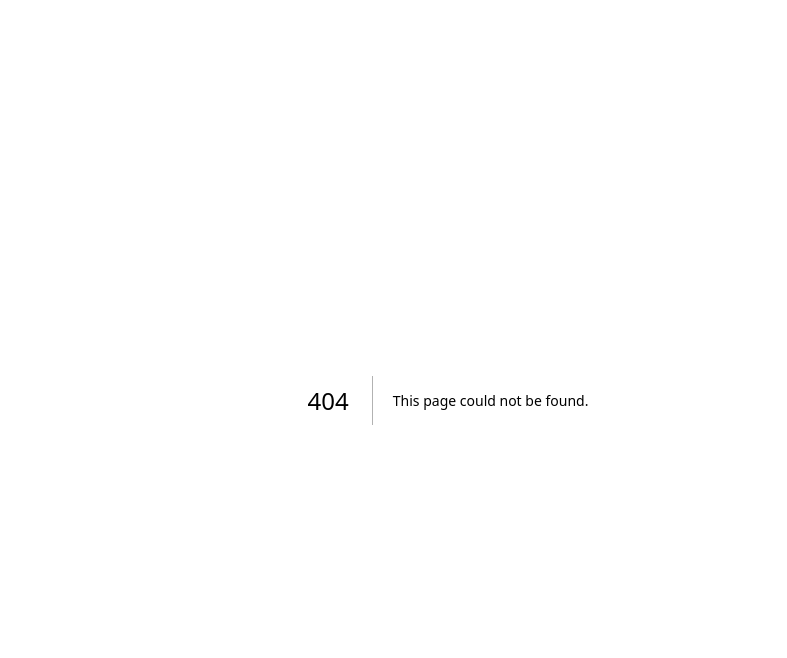
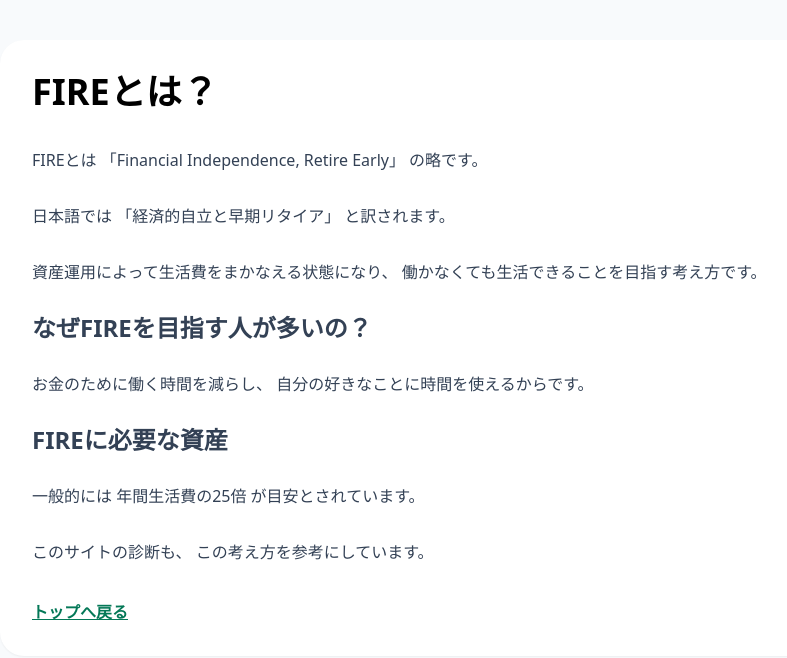
Before and after one commit to shin8612/nisa-simulator, a Next.js app: page /about-fire in a window 1280 px wide. Before the commit this address had no page. Shown: the top 658 px of the page, without its empty margins (192-979 px from the left). Built offline with nearby package versions, Linux system fonts and the light colour scheme.

Commit message:
Add diagnosis explanation and improve inputs

```diff
--- /dev/null
+++ b/app/about-fire/page.tsx
@@ -0,0 +1,61 @@
+export default function FirePage() {
+  return (
+    <main className="min-h-screen bg-slate-50 px-4 py-10">
+      <div className="mx-auto max-w-4xl rounded-3xl bg-white p-8 shadow-sm">
+        <h1 className="text-4xl font-black">
+          FIREとは？
+        </h1>
+
+        <div className="mt-8 space-y-6 text-slate-700 leading-8">
+          <p>
+            FIREとは
+            「Financial Independence, Retire Early」
+            の略です。
+          </p>
+
+          <p>
+            日本語では
+            「経済的自立と早期リタイア」
+            と訳されます。
+          </p>
+
+          <p>
+            資産運用によって生活費をまかなえる状態になり、
+            働かなくても生活できることを目指す考え方です。
+          </p>
+
+          <h2 className="text-2xl font-bold">
+            なぜFIREを目指す人が多いの？
+          </h2>
+
+          <p>
+            お金のために働く時間を減らし、
+            自分の好きなことに時間を使えるからです。
+          </p>
+
+          <h2 className="text-2xl font-bold">
+            FIREに必要な資産
+          </h2>
+
+          <p>
+            一般的には
+            年間生活費の25倍
+            が目安とされています。
+          </p>
+
+          <p>
+            このサイトの診断も、
+            この考え方を参考にしています。
+          </p>
+        </div>
+
+        <a
+          href="/"
+          className="mt-8 inline-block font-bold text-emerald-700 underline"
+        >
+          トップへ戻る
+        </a>
+      </div>
+    </main>
+  );
+}
--- /dev/null
+++ b/app/about-nisa/page.tsx
@@ -0,0 +1,48 @@
+export default function NisaPage() {
+  return (
+    <main className="min-h-screen bg-slate-50 px-4 py-10">
+      <div className="mx-auto max-w-4xl rounded-3xl bg-white p-8 shadow-sm">
+        <h1 className="text-4xl font-black">
+          新NISAとは？
+        </h1>
+
+        <div className="mt-8 space-y-6 text-slate-700 leading-8">
+          <p>
+            新NISAは、
+            投資で得た利益が非課税になる制度です。
+          </p>
+
+          <p>
+            通常は利益に約20%の税金がかかりますが、
+            NISA口座では税金がかかりません。
+          </p>
+
+          <h2 className="text-2xl font-bold">
+            年間投資枠
+          </h2>
+
+          <p>
+            新NISAの年間投資枠は
+            最大360万円です。
+          </p>
+
+          <h2 className="text-2xl font-bold">
+            なぜ人気なの？
+          </h2>
+
+          <p>
+            長期投資と非常に相性が良く、
+            FIREを目指す人にも人気があります。
+          </p>
+        </div>
+
+        <a
+          href="/"
+          className="mt-8 inline-block font-bold text-emerald-700 underline"
+        >
+          トップへ戻る
+        </a>
+      </div>
+    </main>
+  );
+}
--- /dev/null
+++ b/app/about-rule/page.tsx
@@ -0,0 +1,49 @@
+export default function RulePage() {
+  return (
+    <main className="min-h-screen bg-slate-50 px-4 py-10">
+      <div className="mx-auto max-w-4xl rounded-3xl bg-white p-8 shadow-sm">
+        <h1 className="text-4xl font-black">
+          4%ルールとは？
+        </h1>
+
+        <div className="mt-8 space-y-6 text-slate-700 leading-8">
+          <p>
+            FIREで有名な考え方です。
+          </p>
+
+          <p>
+            資産の4%以内で生活できれば、
+            長期間資産が尽きにくいとされています。
+          </p>
+
+          <h2 className="text-2xl font-bold">
+            例
+          </h2>
+
+          <p>
+            年間生活費300万円なら、
+            必要資産は約7500万円です。
+          </p>
+
+          <p>
+            300万円 ÷ 4%
+            =
+            7500万円
+          </p>
+
+          <p>
+            このサイトのFIRE目標額も、
+            この考え方を参考にしています。
+          </p>
+        </div>
+
+        <a
+          href="/"
+          className="mt-8 inline-block font-bold text-emerald-700 underline"
+        >
+          トップへ戻る
+        </a>
+      </div>
+    </main>
+  );
+}
--- a/app/page.tsx
+++ b/app/page.tsx
@@ -151,9 +151,11 @@ export default function Home() {
             <div className="mt-6 space-y-5">
               <Input label="現在の年齢" value={age} setValue={setAge} suffix="歳" min={18} step={1} />
               <Input label="毎月積立額" value={monthly} setValue={setMonthly} suffix="円" min={0} step={1000} />
+
               <div className="rounded-2xl bg-emerald-50 p-4 text-sm leading-6 text-emerald-900">
                 新NISAの年間投資枠は最大360万円です。本シミュレーターでは、FIRE試算のためNISA枠を超える積立額も入力できます。
               </div>
+
               <Input label="想定年利" value={annualRate} setValue={setAnnualRate} suffix="%" min={0} step={0.1} />
               <Input label="積立年数" value={years} setValue={setYears} suffix="年" min={1} step={1} />
               <Input label="現在の運用資産" value={current} setValue={setCurrent} suffix="円" min={0} step={10000} />
@@ -244,6 +246,38 @@ export default function Home() {
               </ResponsiveContainer>
             </div>
 
+            <section className="mt-8 rounded-3xl bg-white p-6 shadow-sm ring-1 ring-slate-100">
+              <h2 className="text-xl font-black">この診断について</h2>
+
+              <div className="mt-4 space-y-4 text-sm leading-7 text-slate-600">
+                <p>
+                  この診断は、FIRE（経済的自立・早期リタイア）の考え方として広く知られている「4%ルール」を参考に計算しています。
+                </p>
+
+                <p>
+                  FIRE目標額は「年間生活費 × 25倍」として算出しています。
+                </p>
+
+                <p>
+                  想定年利や将来の市場環境によって結果は大きく変動するため、実際の運用成果を保証するものではありません。
+                </p>
+
+                <div className="flex flex-wrap gap-3 pt-2">
+                  <a href="/about-fire" className="rounded-xl bg-slate-100 px-4 py-2 font-semibold hover:bg-slate-200">
+                    FIREとは？
+                  </a>
+
+                  <a href="/about-nisa" className="rounded-xl bg-slate-100 px-4 py-2 font-semibold hover:bg-slate-200">
+                    新NISAとは？
+                  </a>
+
+                  <a href="/about-rule" className="rounded-xl bg-slate-100 px-4 py-2 font-semibold hover:bg-slate-200">
+                    4%ルールとは？
+                  </a>
+                </div>
+              </div>
+            </section>
+
             <section className="mt-6 rounded-3xl border border-slate-200 bg-white p-6">
               <p className="text-sm font-bold text-emerald-700">次にやること</p>
               <h3 className="mt-2 text-2xl font-black">新NISAを始める準備をする</h3>
@@ -297,10 +331,14 @@ function Input({
         <input
           className="w-full bg-transparent text-lg font-bold outline-none"
           type="number"
-          value={value}
+          value={value === 0 ? "" : value}
           min={min}
           step={step}
-          onChange={(e) => setValue(Number(e.target.value))}
+          onFocus={(e) => e.target.select()}
+          onChange={(e) => {
+            const nextValue = e.target.value;
+            setValue(nextValue === "" ? 0 : Number(nextValue));
+          }}
         />
         <span className="ml-2 text-slate-500">{suffix}</span>
       </div>
```
